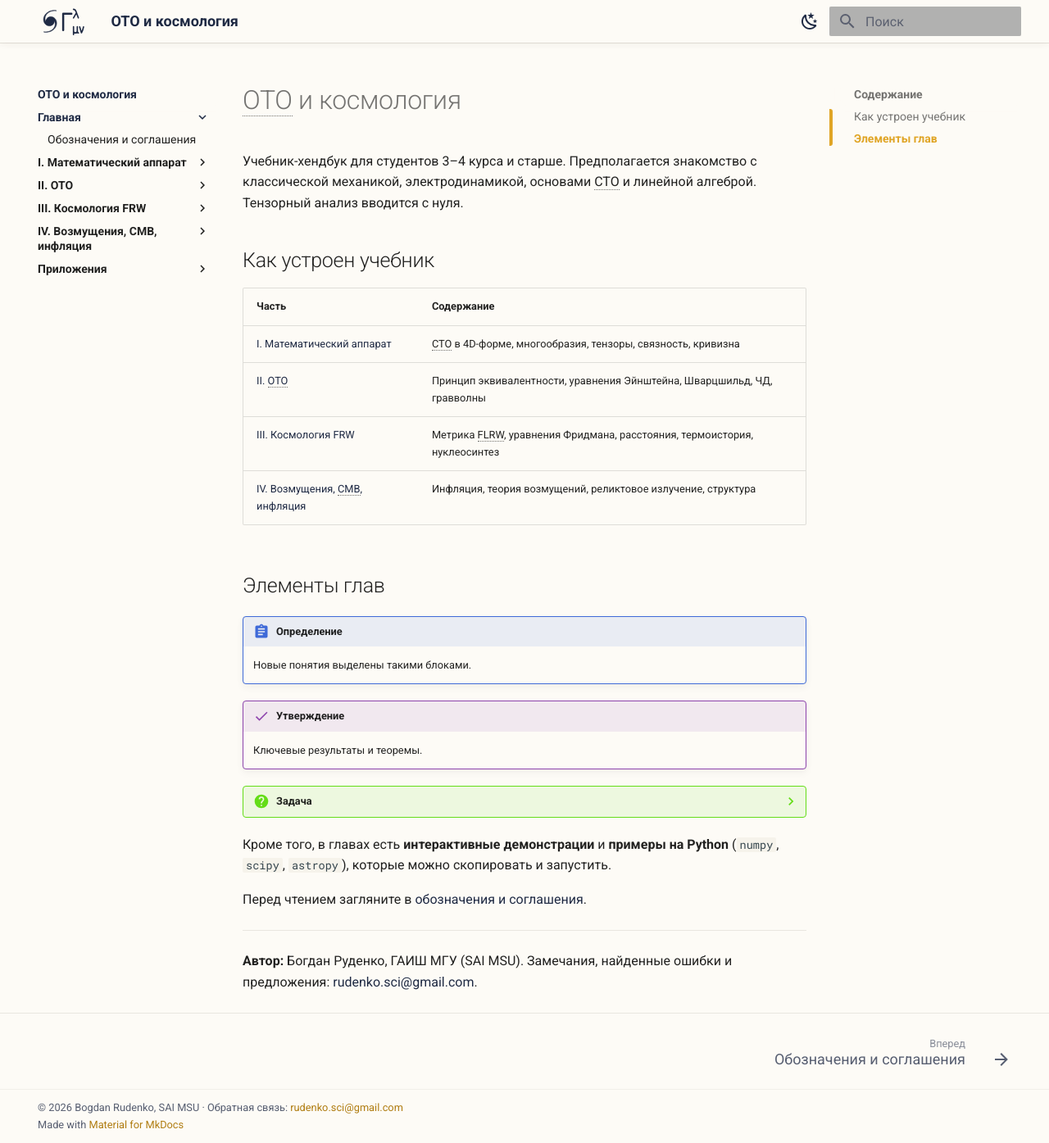
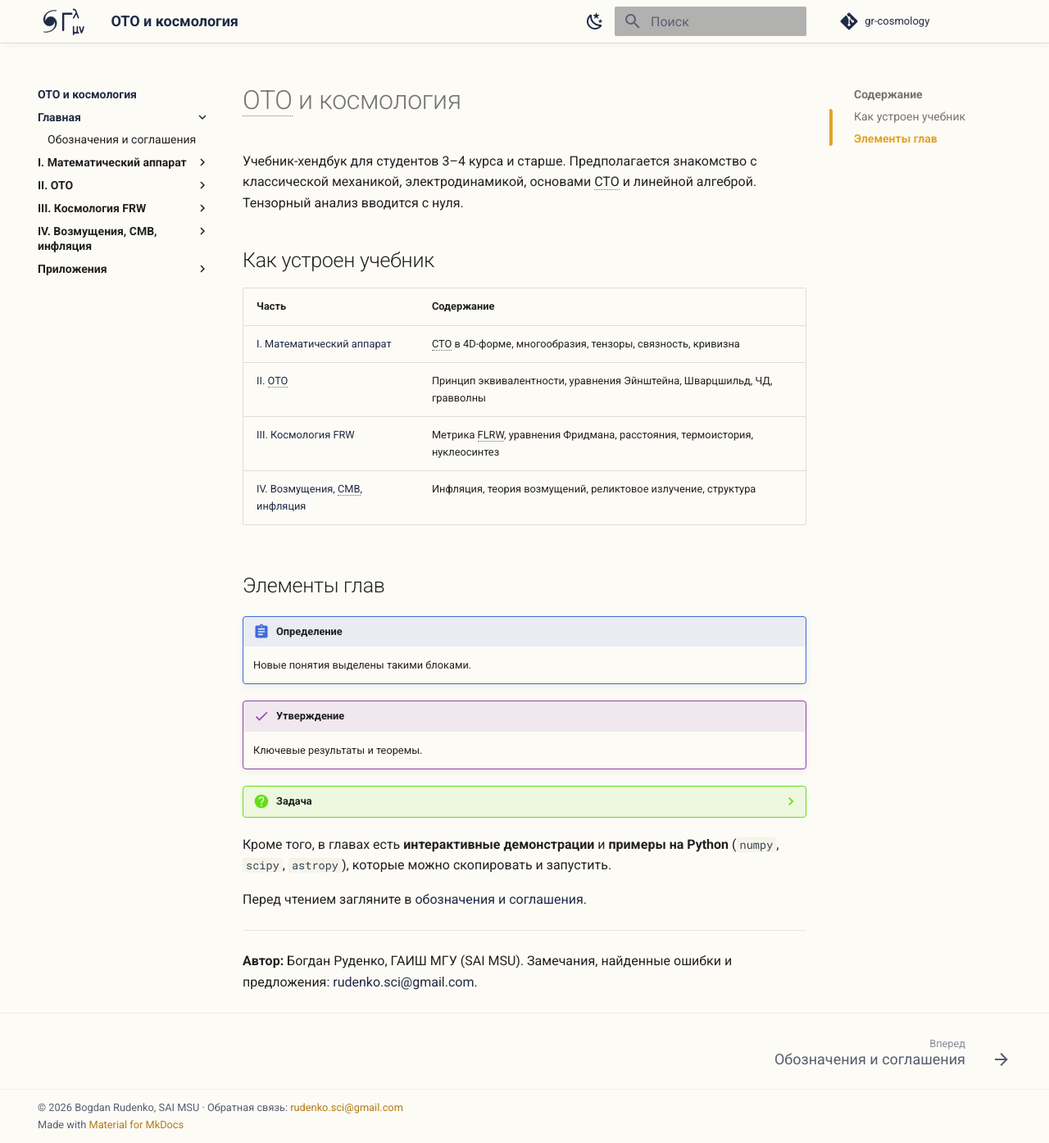
Before and after one commit to RudenkoBogdan/gr-cosmology, an MkDocs documentation site: the page built from docs/index.md, in a window 1280 px wide and 1395 px high. Shown: the whole window at 82% size. Built offline with MkDocs 1.6.1 and Material for MkDocs 9.7.7, drawn with Linux system fonts in a browser that asks for light colours; comment, search, counter and statistics services are not loaded.

Commit message:
site_url и ссылка на репозиторий
Co-Authored-By: Claude Opus 5.5 <noreply@anthropic.com>

```diff
--- a/mkdocs.yml
+++ b/mkdocs.yml
@@ -1,4 +1,7 @@
 site_name: ОТО и космология
+site_url: https://rudenkobogdan.github.io/gr-cosmology/
+repo_url: https://github.com/RudenkoBogdan/gr-cosmology
+repo_name: gr-cosmology
 site_description: Учебник-хендбук по общей теории относительности и космологии
 site_author: Bogdan Rudenko
 docs_dir: docs
```
